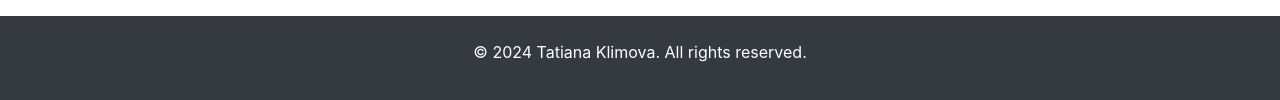
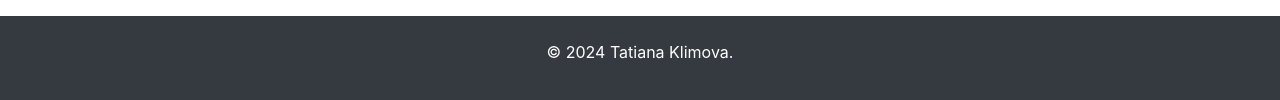
Before and after one commit to BoopTheKraken/BoopTheKraken.github.io, a plain HTML site: page index.html in a window 1280 px wide. Shown: the part 916-1016 px from the top of the page. Drawn offline with nearby package versions, Linux system fonts and the light colour scheme.

Commit message:
Update index.html

```diff
--- a/index.html
+++ b/index.html
@@ -40,7 +40,7 @@
     </section>
 
     <footer class="bg-dark text-white text-center p-4">
-        <p>© 2024 Tatiana Klimova. All rights reserved.</p>
+        <p>© 2024 Tatiana Klimova.</p>
     </footer>
     <script src="https://code.jquery.com/jquery-3.5.1.slim.min.js"></script>
     <script src="https://cdn.jsdelivr.net/npm/@popperjs/core@2.9.2/dist/umd/popper.min.js"></script>
```
